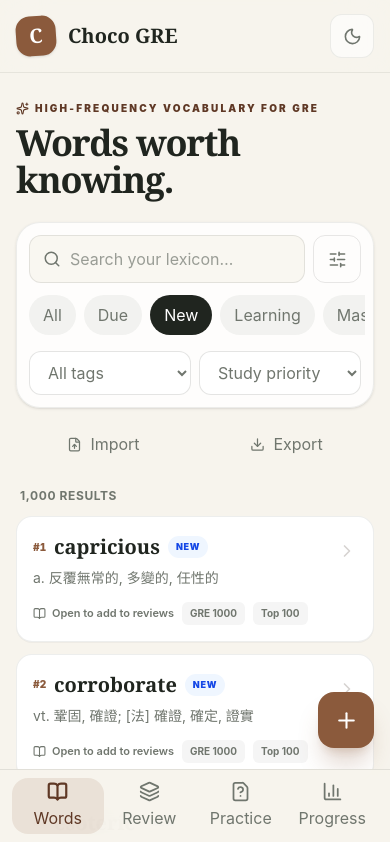
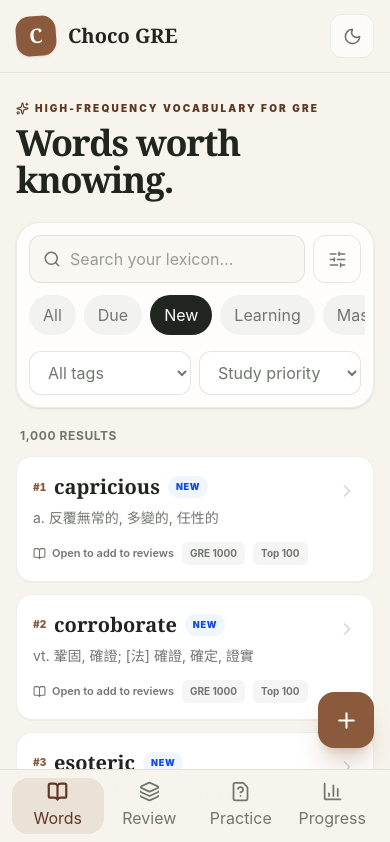
Before and after one commit to eric19960304/gre-prep, a React (Vite) app: page / in a window 390 px wide. Shown: the top 842 px of the page. Built offline with nearby package versions, Linux system fonts and the light colour scheme.

Commit message:
Remove vocabulary transfer controls

```diff
--- a/src/pages/WordsPage.tsx
+++ b/src/pages/WordsPage.tsx
@@ -1,5 +1,5 @@
-import { Download, FileUp, LibraryBig, Plus, Sparkles } from 'lucide-react'
-import { useEffect, useMemo, useRef, useState } from 'react'
+import { LibraryBig, Plus, Sparkles } from 'lucide-react'
+import { useEffect, useMemo, useState } from 'react'
 import { ConfirmationDialog } from '../components/ConfirmationDialog'
 import { EmptyState } from '../components/EmptyState'
 import { FilterControls } from '../components/FilterControls'
@@ -15,13 +15,12 @@ import { searchAndFilterWords } from '../utils/vocabulary'
 const initialFilters: WordFilters = { query: '', tag: '', status: 'new', sort: 'priority' }
 
 export function WordsPage() {
-  const { words, addWord, updateWord, deleteWord, toggleMastered, markWordViewed, importWords, exportWords } = useVocabulary()
+  const { words, addWord, updateWord, deleteWord, toggleMastered, markWordViewed } = useVocabulary()
   const { showToast } = useToast()
   const [filters, setFilters] = useState(initialFilters)
   const [visibleCount, setVisibleCount] = useState(60)
   const [selectedId, setSelectedId] = useState<string | null>(null)
   const [mode, setMode] = useState<'add' | 'details' | 'edit' | 'delete' | null>(null)
-  const fileInput = useRef<HTMLInputElement>(null)
 
   const tags = useMemo(() => [...new Set(words.flatMap((word) => word.tags))].sort(), [words])
   const filtered = useMemo(() => searchAndFilterWords(words, filters), [words, filters])
@@ -48,15 +47,6 @@ export function WordsPage() {
     closeModal()
     showToast(`“${name}” deleted.`, 'info')
   }
-  const handleImport = async (file?: File) => {
-    if (!file) return
-    const summary = importWords(await file.text())
-    if (summary.imported) showToast(`Imported ${summary.imported} word${summary.imported === 1 ? '' : 's'}.`)
-    else showToast(summary.errors[0] || 'No new words were found in that file.', 'error')
-    if (summary.skipped) showToast(`${summary.skipped} duplicate${summary.skipped === 1 ? ' was' : 's were'} skipped.`, 'info')
-    if (fileInput.current) fileInput.current.value = ''
-  }
-
   return (
     <main className="page-container pb-28 md:pb-12">
       <div className="mb-6 flex min-w-0 items-end justify-between gap-4">
@@ -65,9 +55,6 @@ export function WordsPage() {
           <h1 className="page-title">Words worth knowing.</h1>
         </div>
         <div className="hidden items-center gap-2 sm:flex">
-          <input ref={fileInput} type="file" accept="application/json,.json" className="hidden" onChange={(event) => handleImport(event.target.files?.[0])} aria-label="Import vocabulary JSON" />
-          <button type="button" className="button-ghost gap-2" onClick={() => fileInput.current?.click()}><FileUp size={17} />Import</button>
-          <button type="button" className="button-ghost gap-2" onClick={() => { exportWords(); showToast('Vocabulary exported.') }}><Download size={17} />Export</button>
           <button type="button" className="button-primary gap-2 px-5" onClick={() => setMode('add')}><Plus size={18} />Add word</button>
         </div>
       </div>
@@ -75,11 +62,6 @@ export function WordsPage() {
       <div className="grid min-w-0 gap-5 lg:grid-cols-[18rem_minmax(0,1fr)] lg:items-start">
         <div className="min-w-0 lg:sticky lg:top-24">
           <FilterControls filters={filters} tags={tags} onChange={setFilters} />
-          <div className="mt-3 grid grid-cols-2 gap-2 sm:hidden">
-            <input ref={fileInput} type="file" accept="application/json,.json" className="hidden" onChange={(event) => handleImport(event.target.files?.[0])} aria-label="Import vocabulary JSON" />
-            <button type="button" className="button-ghost gap-2 text-xs" onClick={() => fileInput.current?.click()}><FileUp size={15} />Import</button>
-            <button type="button" className="button-ghost gap-2 text-xs" onClick={() => { exportWords(); showToast('Vocabulary exported.') }}><Download size={15} />Export</button>
-          </div>
         </div>
         <section className="min-w-0" aria-label="Vocabulary words">
           <div className="mb-3 flex items-center justify-between px-1"><p className="text-xs font-bold uppercase tracking-wider text-muted">{filtered.length.toLocaleString()} result{filtered.length === 1 ? '' : 's'}</p>{(filters.query || filters.tag || filters.status !== 'new') && <button type="button" className="text-xs font-bold text-accent-deep dark:text-accent-light" onClick={() => setFilters(initialFilters)}>Clear filters</button>}</div>
```
Also changed, not shown: 6 other files (tests, documents, lock files or other folders).
